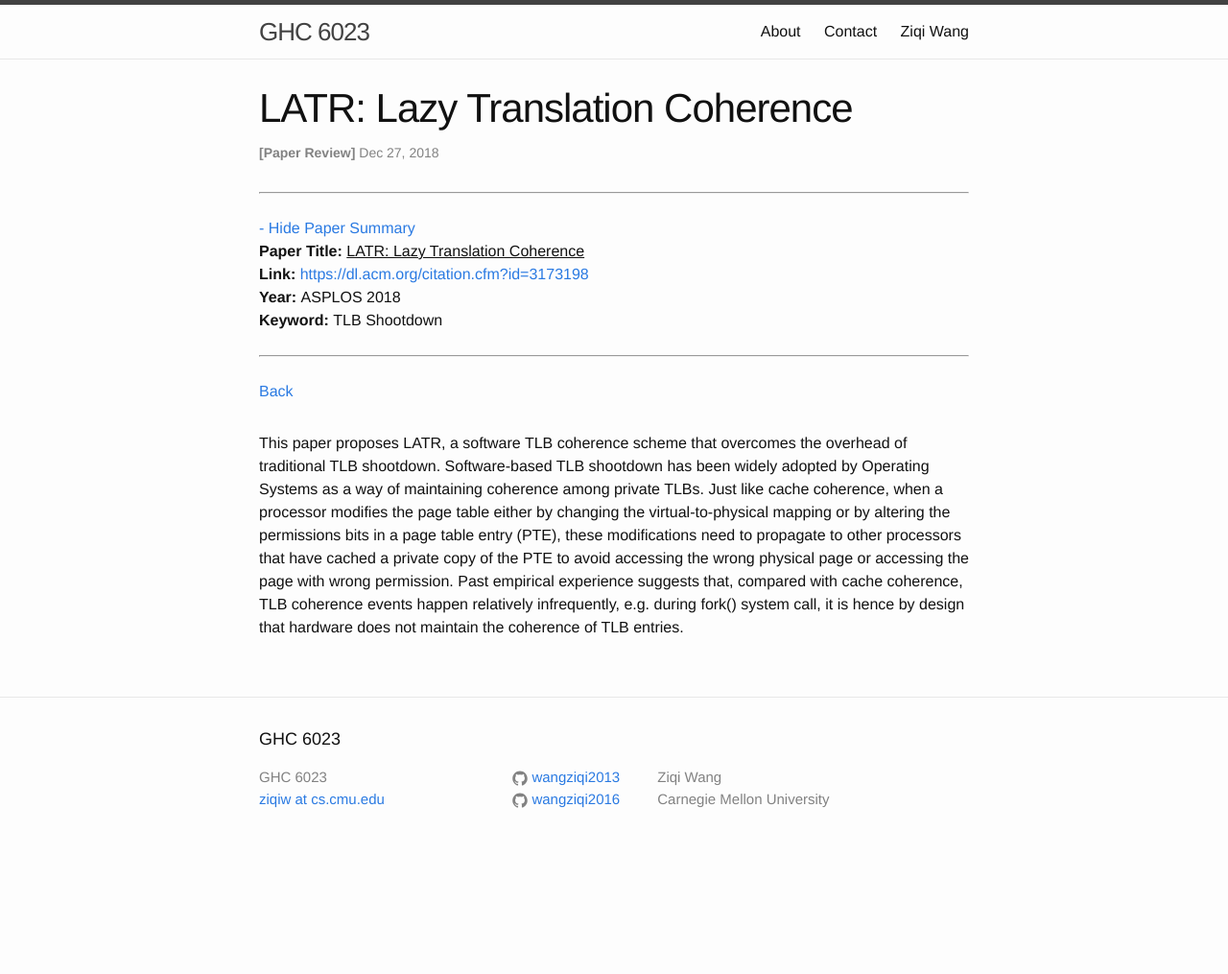
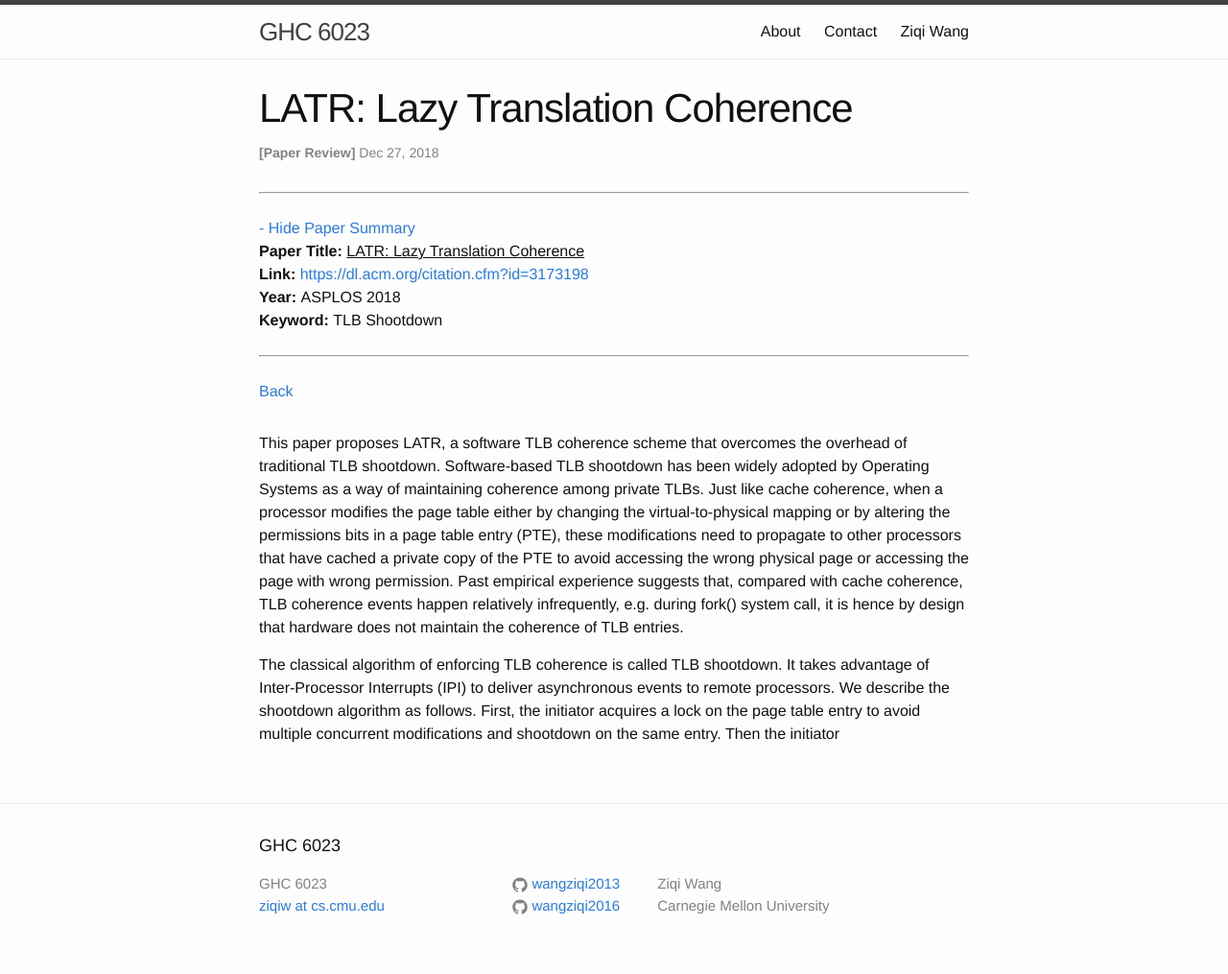
Before and after one commit to wangziqi2013/wangziqi2013.github.io, a Jekyll site: the page built from _posts/2018-12-26-latr.markdown, in a window 1280 px wide. Shown: the whole page at 96% size. Built offline with Jekyll 4.4.1, drawn with Linux system fonts in a browser that asks for light colours; before the commit the page ends 904 px from its top, so only the background shows below that.

Commit message:
Working on shootdown algo

```diff
--- a/_posts/2018-12-26-latr.markdown
+++ b/_posts/2018-12-26-latr.markdown
@@ -21,3 +21,8 @@ other processors that have cached a private copy of the PTE to avoid accessing t
 page with wrong permission. Past empirical experience suggests that, compared with cache coherence, TLB coherence events
 happen relatively infrequently, e.g. during fork() system call, it is hence by design that hardware does not maintain
 the coherence of TLB entries.
+
+The classical algorithm of enforcing TLB coherence is called TLB shootdown. It takes advantage of Inter-Processor
+Interrupts (IPI) to deliver asynchronous events to remote processors. We describe the shootdown algorithm as follows.
+First, the initiator acquires a lock on the page table entry to avoid multiple concurrent modifications and shootdown on
+the same entry. Then the initiator
```
